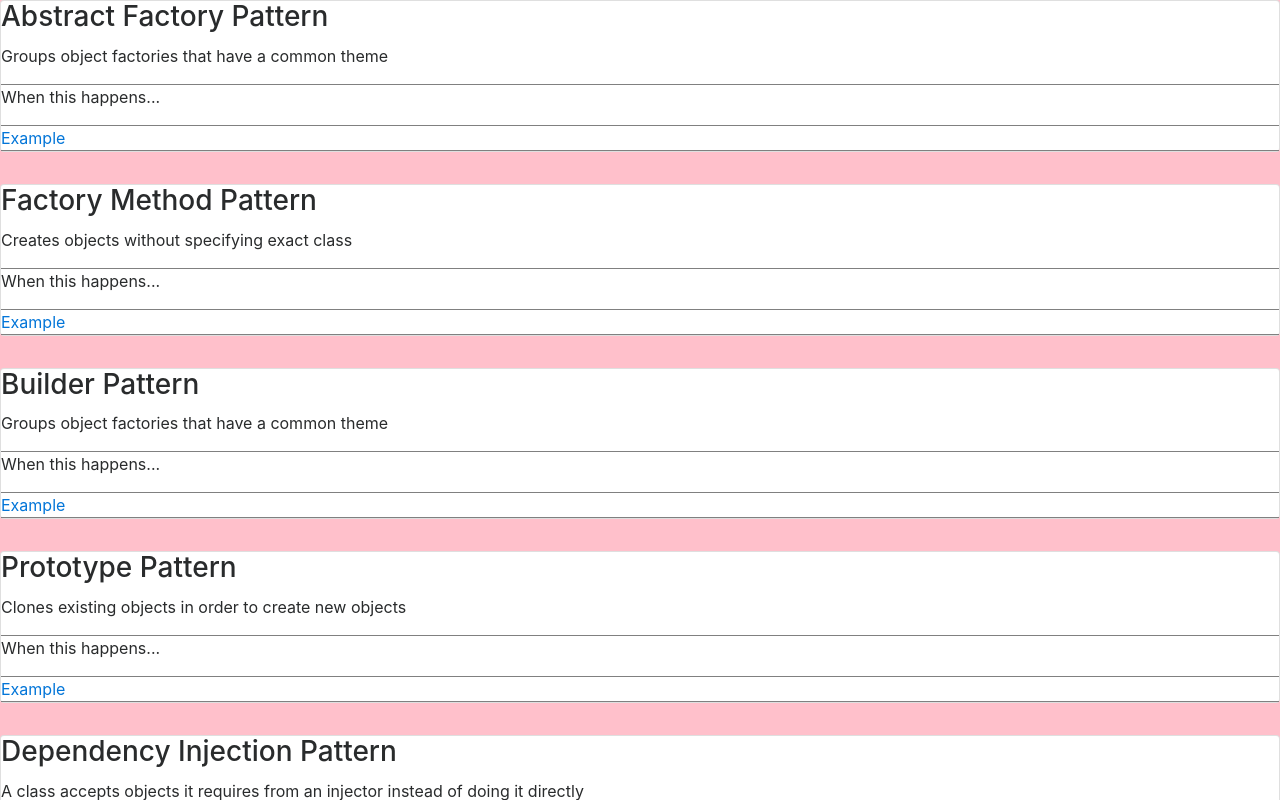
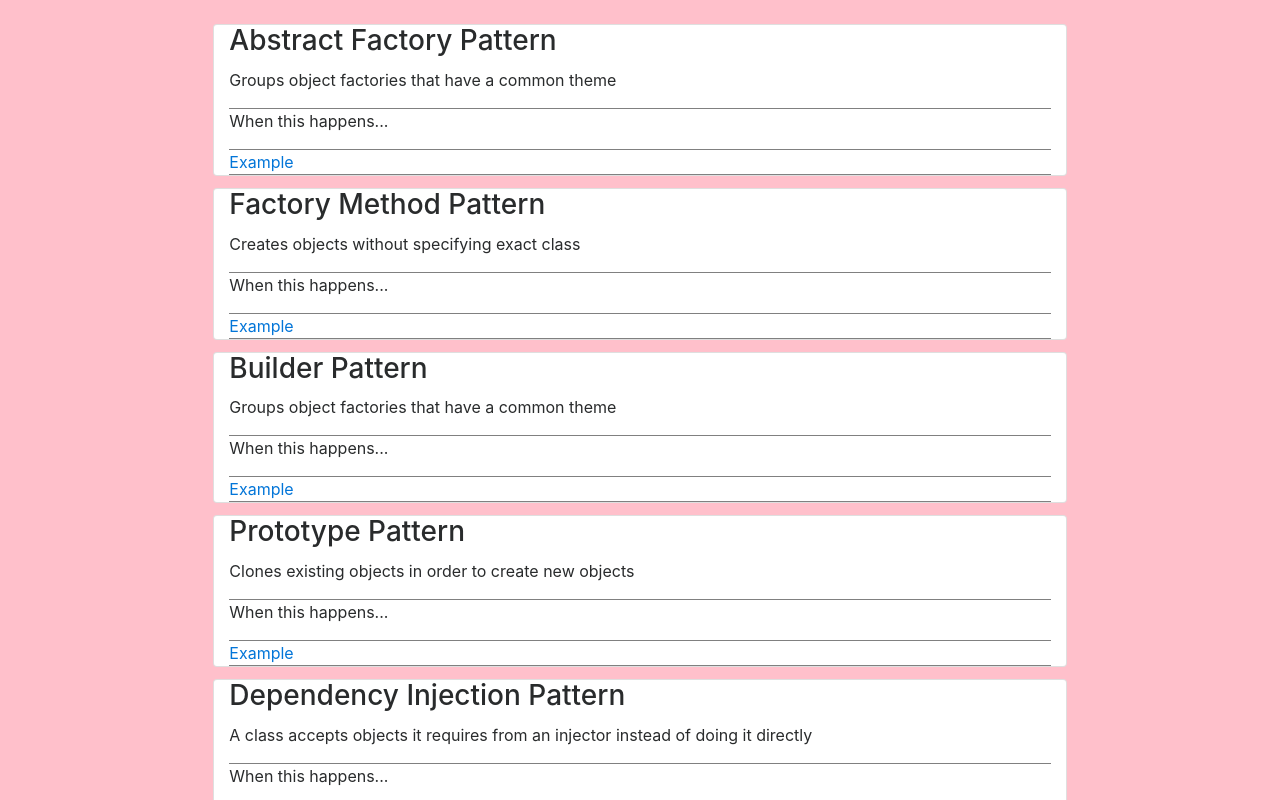
Before and after one commit to kevintrogers/design-pattern-cards, a Vue app in the folder design-cards/: page / in a window 1280 px wide. Shown: the top 800 px of the page. Built offline with nearby package versions, Linux system fonts and the light colour scheme.

Commit message:
added apcing to cards for aesthetics

```diff
--- a/design-cards/src/App.vue
+++ b/design-cards/src/App.vue
@@ -1,7 +1,7 @@
 <template>
   <div class='card-list' >
     <div v-for="pattern in patterns">
-      <div class='card'>
+      <div class='card col-8 offset-2'>
         <h3 class='card-title'> {{pattern.title}} Pattern</h3>
         <div class='card-content'>
           <p> {{pattern.content}}</p>
@@ -105,9 +105,11 @@ export default {
 <style>
 .card-list {
   background: pink;
+  padding-top: .75em;
 }
 .card {
-  margin-bottom: 2em;
+  margin: .75em auto;
+
 }
 .card-content{
   border-bottom: 1px solid gray;
```
